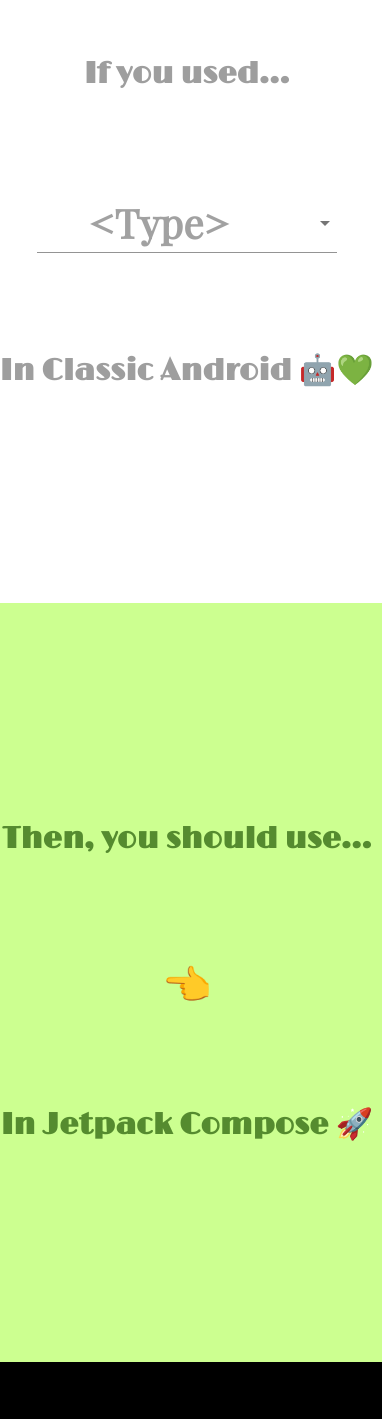
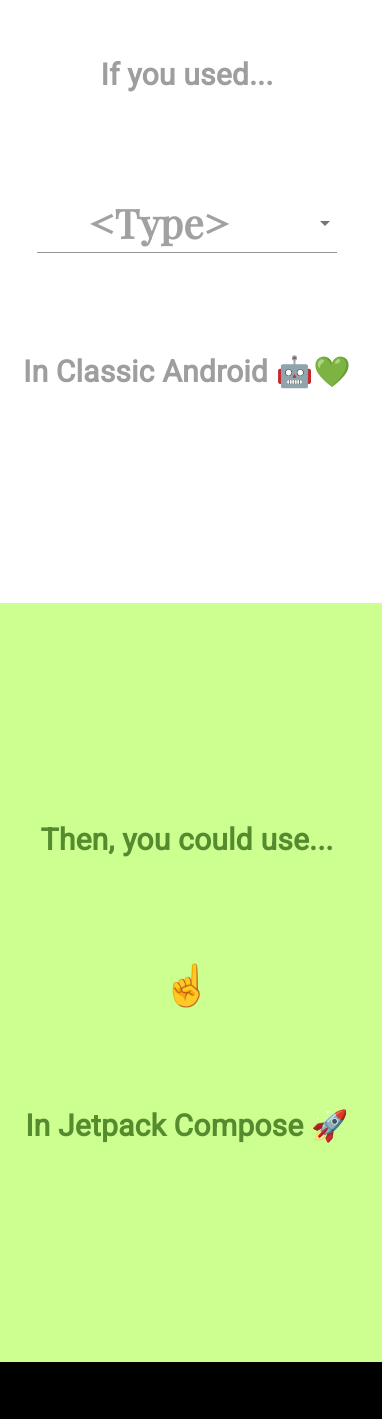
Before and after one commit to worstkiller/JetpackCompose.app, a React (Create React App) app: page / in a window 390 px wide. Shown: the part 149-1568 px from the top of the page. Built offline with nearby package versions, Linux system fonts and the light colour scheme.

Commit message:
Dynamic URL routing  (#2)
* Added logic to point in right direction

* Saving changes

* More changes

* Nits

```diff
--- a/public/index.html
+++ b/public/index.html
@@ -24,7 +24,7 @@
     />
     <link
       rel="stylesheet"
-      href="https://fonts.googleapis.com/css?family=Limelight"
+      href="https://fonts.googleapis.com/css?family=Roboto"
     />
     <meta name="viewport" content="width=device-width, initial-scale=1" />
     <meta name="theme-color" content="#000000" />
--- a/src/components/IfThisThenThat.tsx
+++ b/src/components/IfThisThenThat.tsx
@@ -4,16 +4,26 @@
 import { IfThisThenThanColumnComponent } from "./IfThisThenThatColumnComponent";
 import IfThisThenThatColumnComponentType from "../models/IfThisThenThatColumnComponentType";
 import IfThisThenThatFooter from "./IfThisThenThatFooter";
-
-import React, { useState } from "react";
+import React, { useState, useEffect } from "react";
+import { useParams, useHistory } from "react-router-dom";
 
 export default function IfThisThenThatComponent() {
   const classes = useStyles();
+  let { androidParam } = useParams();
   const [selectedClassicAndroid, setClassicAndroidValue] = useState("");
-
   function handleChange(newValue: string) {
     setClassicAndroidValue(newValue);
   }
+
+  useEffect(() => {
+    if (
+      (selectedClassicAndroid === undefined || selectedClassicAndroid === "") &&
+      androidParam !== undefined &&
+      classicAndroidVsJetpackComposeMap.get(androidParam) !== null
+    ) {
+      setClassicAndroidValue(androidParam);
+    }
+  });
 
   return (
     <div className={classes.root}>
@@ -30,7 +40,7 @@
         </Grid>
         <Grid container item xs={12} lg={6} className={classes.secondColumn}>
           <IfThisThenThanColumnComponent
-            prefix="Then, you should use..."
+            prefix="Then, you could use..."
             suffix="In Jetpack Compose 🚀"
             selectedKey={selectedClassicAndroid}
             map={classicAndroidVsJetpackComposeMap}
@@ -73,5 +83,5 @@
     justifyContent: "center",
     alignItems: "center",
     background: "#000000",
-  }
+  },
 });
--- a/src/components/IfThisThenThatColumnComponent.tsx
+++ b/src/components/IfThisThenThatColumnComponent.tsx
@@ -7,9 +7,11 @@
 import Link from "@material-ui/core/Link";
 import React, { FunctionComponent } from "react";
 import TextField from "@material-ui/core/TextField";
-import { Theme } from '@material-ui/core';
+import { Theme } from "@material-ui/core";
 import { ThemeProvider, ClassNameMap } from "@material-ui/styles";
+import { useHistory } from "react-router-dom";
 import Typography from "@material-ui/core/Typography";
+import useMediaQuery from "@material-ui/core/useMediaQuery";
 
 interface IfThisThenThanColumnComponentProps {
   prefix: string;
@@ -33,6 +35,8 @@
 ) => {
   const classes = useStyles();
   const classicAndroid = Array.from(classicAndroidVsJetpackComposeMap.keys());
+  const breakpointUpLg: boolean = useMediaQuery(theme.breakpoints.up("lg"));
+  const history = useHistory();
 
   return (
     <>
@@ -51,13 +55,14 @@
             <ThemeProvider theme={theme}>
               <Autocomplete
                 id="combo-box-demo"
+                value={validSelectedKey(props.selectedKey, props.map) ? props.selectedKey: ""}
                 options={classicAndroid}
                 classes={{
                   option: classes.dropdownOptions,
                 }}
                 onInputChange={(event, newInputValue) => {
-                  console.log(newInputValue);
                   props.handleChange(newInputValue);
+                  history.replace("/What-is-the-equivalent-of-" + newInputValue + "-in-Jetpack-Compose")
                 }}
                 getOptionLabel={(option) => option}
                 renderInput={(params) => (
@@ -83,12 +88,20 @@
               align="center"
               className={classes.composableValue}
             >
-              {props.selectedKey === "" ? (
+              {!validSelectedKey(props.selectedKey, props.map) ? (
+                breakpointUpLg ? (
                   <div>
                     <span role="img" aria-label="Pointing in Left Direction">
                       👈
                     </span>
                   </div>
+                ) : (
+                  <div>
+                    <span role="img" aria-label="Pointing in Up Direction">
+                      ☝️
+                    </span>
+                  </div>
+                )
               ) : (
                 props.map.get(props.selectedKey)?.composableName
               )}
@@ -106,7 +119,7 @@
         </Box>
 
         {props.componentType === IfThisThenThatColumnComponentType.VALUE &&
-        props.selectedKey !== "" ? (
+        validSelectedKey(props.selectedKey, props.map) ? (
           <>
             <Box className={classes.linkSection}>
               <Link
@@ -147,6 +160,13 @@
     : classes.typographyValue;
 }
 
+function validSelectedKey(
+  key: string,
+  map: Map<string, JetpackComposeMetadata>
+) {
+  return key.length !== 0 && map.get(key) !== undefined;
+}
+
 export const useStyles = makeStyles<Theme>((theme: Theme) => ({
   boxCenter: {
     width: "100%",
@@ -166,7 +186,7 @@
     marginBottom: 100,
     marginTop: 100,
     fontWeight: "bold",
-        fontFamily: "Limelight",
+    fontFamily: "Roboto",
   },
   typographyValue: {
     fontSize: 50,
@@ -177,11 +197,11 @@
       fontSize: 30,
     },
     color: "#558b2f",
-        fontWeight: "bold",
-        fontFamily: "Limelight",
+    fontWeight: "bolder",
+    fontFamily: "Roboto",
   },
   linkSection: {
-          marginTop: "10%"
+    marginTop: "10%",
   },
   link: {
     fontSize: 18,
--- a/src/components/IfThisThenThatFooter.tsx
+++ b/src/components/IfThisThenThatFooter.tsx
@@ -1,7 +1,6 @@
 import { makeStyles } from "@material-ui/core/styles";
 import Link from "@material-ui/core/Link";
 import React from "react";
-import Typography from "@material-ui/core/Typography";
 import { Box } from "@material-ui/core";
 
 export default function IfTHisThenThatFooter() {
--- a/src/index.tsx
+++ b/src/index.tsx
@@ -1,5 +1,4 @@
 import IfThisThenThatComponent from "./components/IfThisThenThat";
-import IfThisThenThatFooter from "./components/IfThisThenThatFooter";
 import React from "react";
 import ReactDOM from "react-dom";
 import { BrowserRouter as Router, Switch, Route } from "react-router-dom";
@@ -8,11 +7,7 @@
   return (
     <Router>
       <Switch>
-        <Route path="/blogs">
-          <div>Blogs</div>
-        </Route>
-        <Route path="/videos">
-          <div>Videos</div>
+        <Route path="/What-is-the-equivalent-of-:androidParam-in-Jetpack-Compose" render={(props) => <IfThisThenThatComponent />}>
         </Route>
         <Route path="/">
           <IfThisThenThatComponent />
```
Lines whose indentation alone changed are shown as unchanged.
